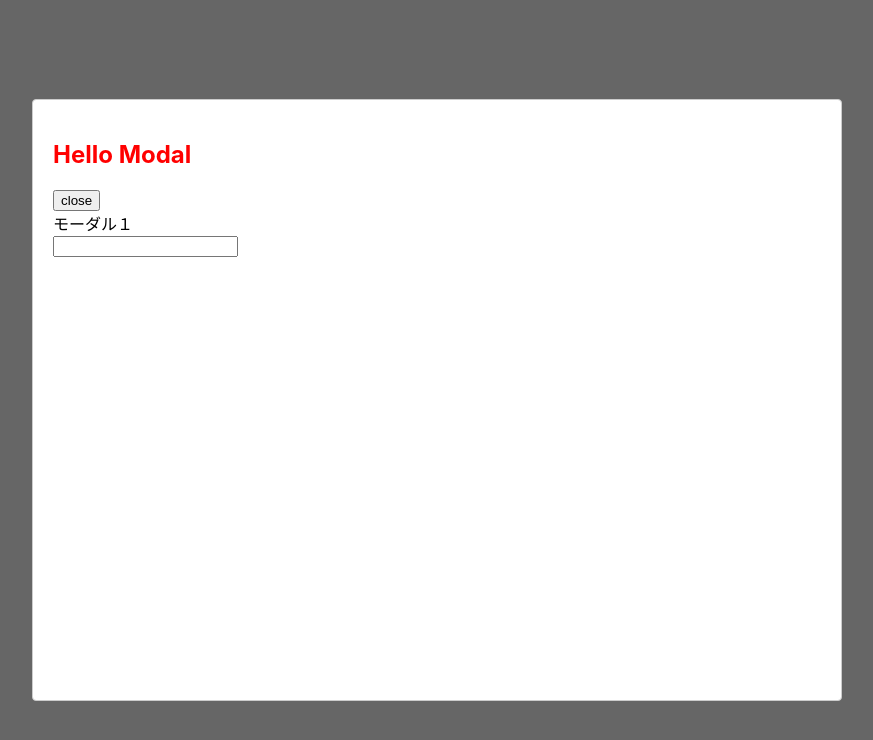
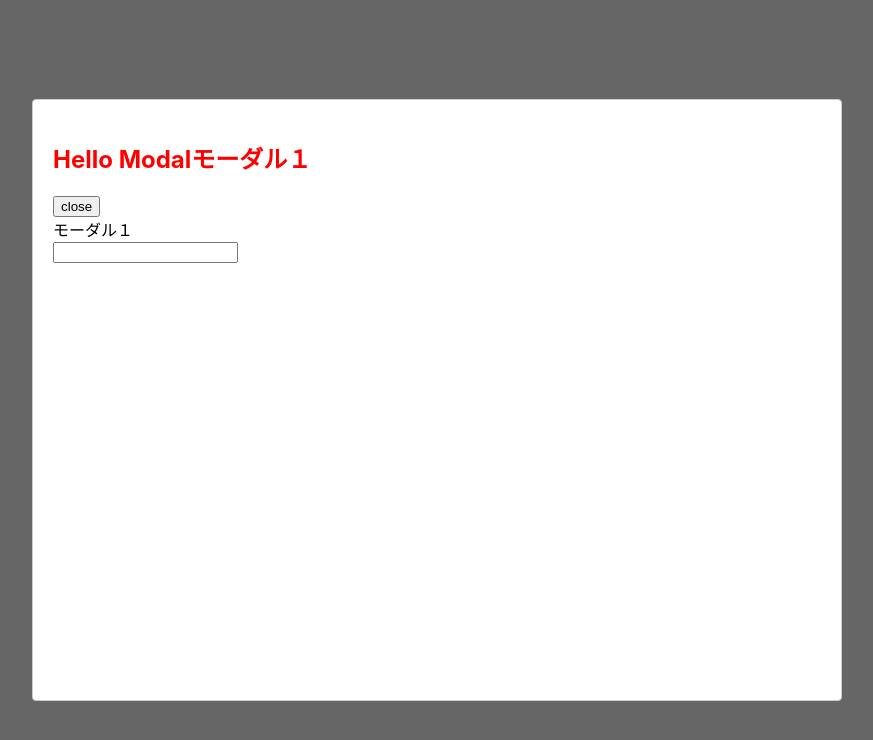
Before and after one commit to g-murata/smash_vip, a React (Create React App) app: page / in a window 1280 px wide. Both pictures are taken after a click on the button "モーダル１". Shown: the top 740 px of the page, without its empty margins (203-1076 px from the left). Built offline with nearby package versions, Linux system fonts and the light colour scheme.

Commit message:
MOD_リファクタ

```diff
--- a/src/components/SampleModal.jsx
+++ b/src/components/SampleModal.jsx
@@ -23,14 +23,11 @@ const customStyles = {
 function SampleModal() {
   let subtitle;
 
-  // const [modalIsOpen, setIsOpen] = useState(false);
-
   const ModalList = ['モーダル１', 'モーダル２', 'モーダル３']
   const [selectedItem, setSelectedItem] = useState('')
 
   function openModal(name) {
     setSelectedItem(name)
-    // setIsOpen(true);
   }
 
   function afterOpenModal() {
@@ -40,7 +37,6 @@ function SampleModal() {
 
   function closeModal() {
     setSelectedItem(false)
-    // setIsOpen(false);
   }
 
   return (
@@ -57,7 +53,7 @@ function SampleModal() {
                 style={customStyles}
                 contentLabel="Example Modal"
               >
-                <h2 ref={(_subtitle) => (subtitle = _subtitle)}>Hello Modal</h2>
+                <h2 ref={(_subtitle) => (subtitle = _subtitle)}>Hello Modal{item}</h2>
                 <button onClick={closeModal}>close</button>
                 <div>{selectedItem}</div>
                 <form>
```
